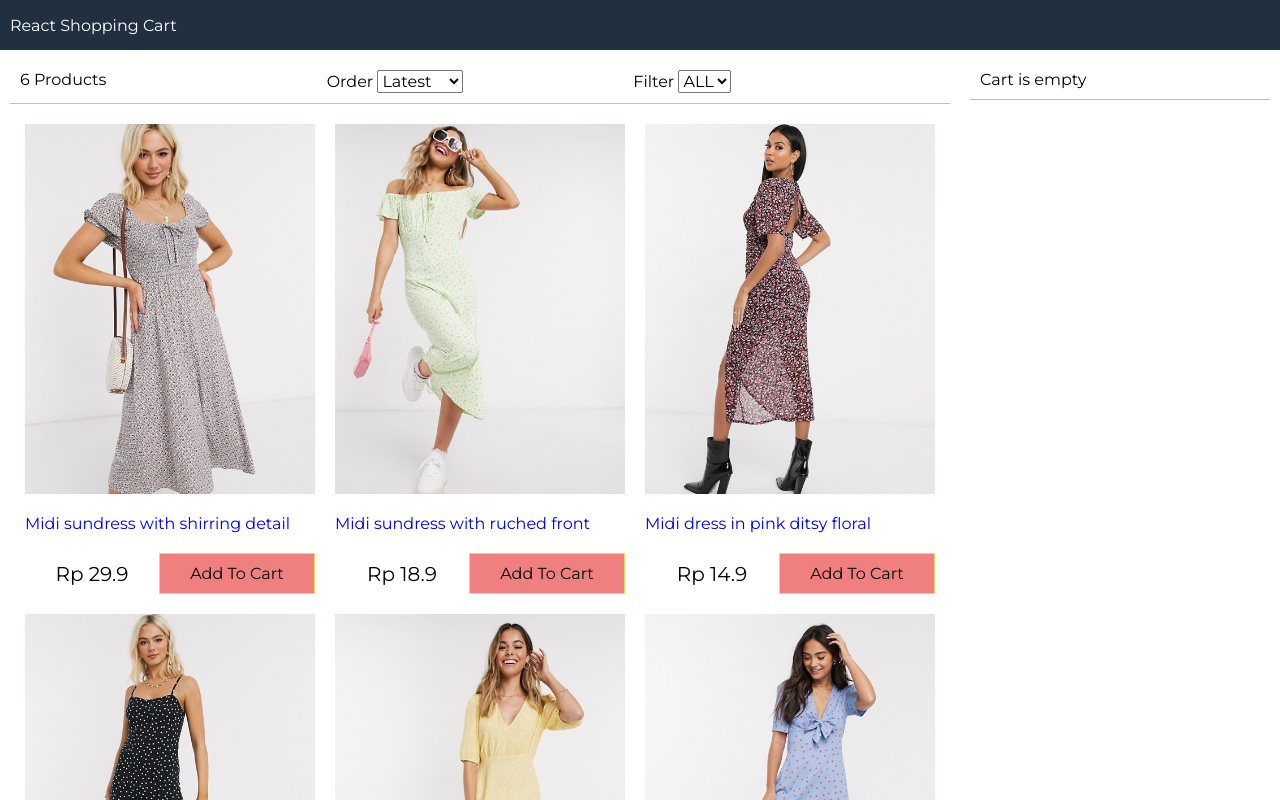
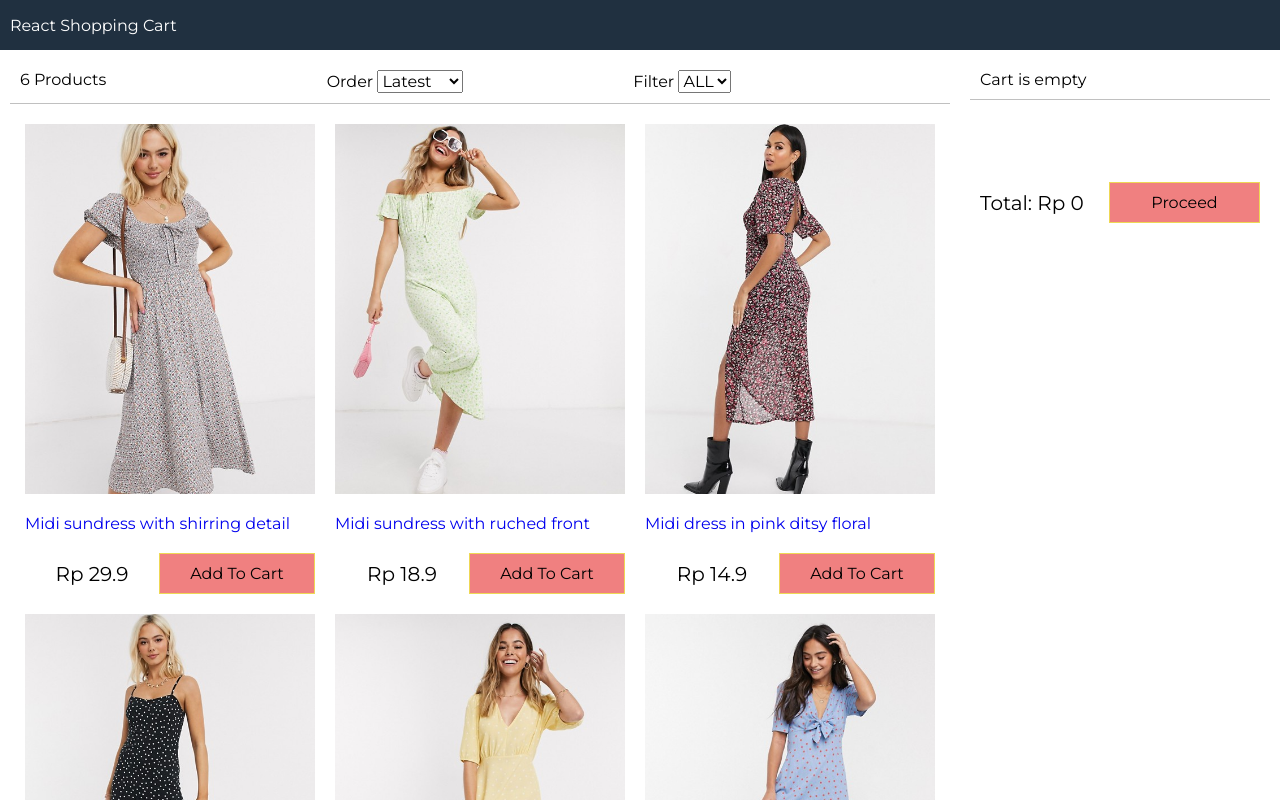
Before and after one commit to reypryma/cart-shopping, a React (Create React App) app: page / in a window 1280 px wide. Shown: the top 800 px of the page. Built offline with nearby package versions, Linux system fonts and the light colour scheme.

Commit message:
Cart Component 04 : Show Total Cart in Cart.js

```diff
--- a/src/components/Cart.js
+++ b/src/components/Cart.js
@@ -60,6 +60,22 @@ class Cart extends React.Component {
                         </ul>
                     </div>
                 </div>
+                <div className="cart">
+                    <div className="total">
+                        <div>
+                            Total: {" "}
+                            {
+                                formatCurrency(
+                                    cartItems.reduce(
+                                        (a, current)=>
+                                            a + current.price * current.count, 0
+                                    )
+                                )
+                            }
+                        </div>
+                        <button className="button primary">Proceed</button>
+                    </div>
+                </div>
             </div>
         );
     }
```
